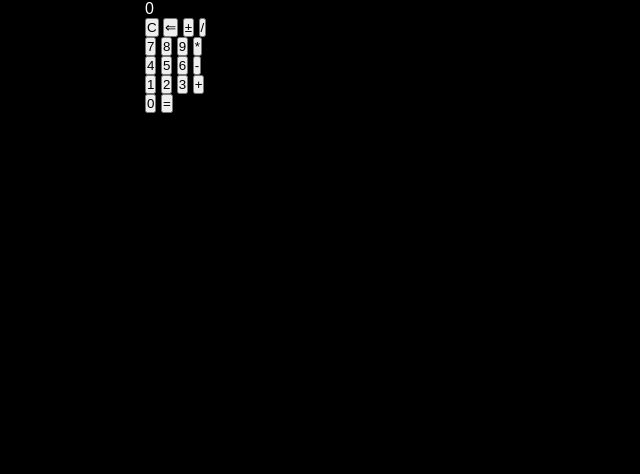
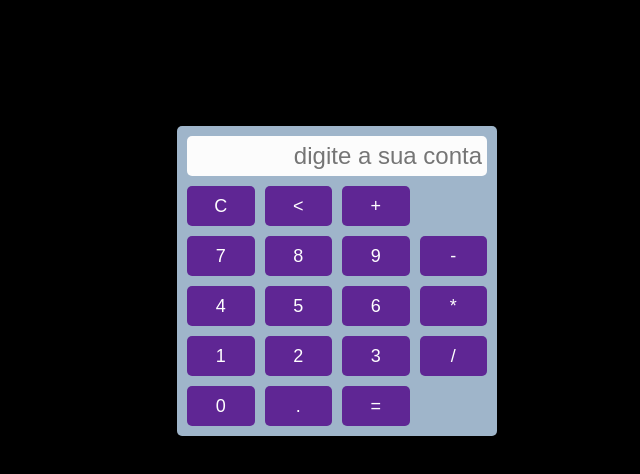
Before and after one commit to rafaelcardosodesouza/calculadoraJsCssHtml, a plain HTML site: page index.html in a window 1280 px wide. Shown: the whole page, without its empty margins (303-943 px from the left). Drawn offline with Linux system fonts and the light colour scheme.

Commit message:
refeito todos os arquivos, v2

```diff
--- a/index.html
+++ b/index.html
@@ -10,40 +10,29 @@
 </head>
 
 <body>
-  <div id="container">
 
-    <div class="screem">0</div>
-    <div class="calcButtons">
-      <div class="calcButtonsRow">
-        <button class="calcButtonTop">C</button>
-        <button class="calcButtonTop">⇐</button>
-        <button class="calcButtonTop">±</button>
-        <button class="calcButtonTop">/</button>
-      </div>
-      <div class="calcButtonsRow">
-        <button class="calcButton">7</button>
-        <button class="calcButton">8</button>
-        <button class="calcButton">9</button>
-        <button class="calcButton">*</button>
-      </div>
-      <div class="calcButtonsRow">
-        <button class="calcButton">4</button>
-        <button class="calcButton">5</button>
-        <button class="calcButton">6</button>
-        <button class="calcButton">-</button>
-      </div>
-      <div class="calcButtonsRow">
-        <button class="calcButton">1</button>
-        <button class="calcButton">2</button>
-        <button class="calcButton">3</button>
-        <button class="calcButton">+</button>
-      </div>
-      <div class="calcButtonsRow">
-        <button class="calcButtonBig">0</button>
-        <button class="calcButton">=</button>
-      </div>
-    </div>
+  <div class="calculator">
+    <input type="text" id="resultado" placeholder="digite a sua conta" disabled>
+    <button onclick="limpar()">C</button>
+    <button onclick="corrigir()"><</button>
+    <button onclick="insert('+')">+</button><br>
+    <button onclick="insert('7')">7</button>
+    <button onclick="insert('8')">8</button>
+    <button onclick="insert('9')">9</button>
+    <button onclick="insert('-')">-</button>
+    <button onclick="insert('4')">4</button>
+    <button onclick="insert('5')">5</button>
+    <button onclick="insert('6')">6</button>
+    <button onclick="insert('*')">*</button>
+    <button onclick="insert('1')">1</button>
+    <button onclick="insert('2')">2</button>
+    <button onclick="insert('3')">3</button>
+    <button onclick="insert('/')">/</button>
+    <button onclick="insert('0')">0</button>
+    <button onclick="insert('.')">.</button>
+    <button onclick="calcular()">=</button>
   </div>
+
   <script src="./resource/resource.js"></script>
 </body>
 
--- a/resource/resource.js
+++ b/resource/resource.js
@@ -1,38 +1,18 @@
-let runningTotal = 0;
-let buffer = "0";
-let previousOperator;
 
-const screm = document.querySelector(".screm");
+let result = document.getElementById('resultado');
 
-function buttonClick(value) {
-  isNaN(value) ? handleSymbol(value) : handleSymbol(value);
-  screen.innerText = buffer;
+function insert(char) {
+  result.value += char;
 }
 
-function handleSymbol(symbol) {
-  switch (symbol) {
-    case "C":
-      buffer = "0";
-      runnigTotal = 0;
-      break;
-    case "=":
-      if (previusOperator === null) return;
-      flushOperation(parseInt(buffer));
-      previousOperator = null;
-      buffer = runningTotal;
-      runningTotal = 0;
-      break;
-    case "⇐"
-    buffer.length === 1 ? buffer = '0' : buffer = buffer.substring(0, buffer.length - 1)
-      break;
-    case "±";
-      let num = parseInt(buffer);
-    if (num > 0 ){
-      buffer = num - (num * )
-    }
+function limpar() {
+  result.value = '';
+}
 
+function corrigir() {
+  result.value = result.value.slice(0, -1);
+}
 
-
-
-  }
+function calcular() {
+  result.value = eval(result.value);  // não é recomendado usar "eval"
 }
--- a/resource/style.css
+++ b/resource/style.css
@@ -1,30 +1,46 @@
-*, *::before, *::after{
-margin: 0;
-padding: 0;
-cursprt: default;
-box-sizing: inherit;
+body{
+  background: #000;
 }
-html{
-box-sizing: border-box;
-height 100%;
-color: #FFF;
+
+.calculator {
+  display: grid;
+  grid-template-columns: repeat(4, 1fr);
+  grid-gap: 10px;
+  padding: 10px;
+  background-color: #9fb5ca;
+  border-radius: 5px;
+  max-width: 300px;
+  margin: 10% auto;
 }
-body{
-background: #000;
-display: flex;
-font-family: sans-serif;
-font-display: swap;
- height: inherit;
-justify-content: center;
- align-items: center;
+
+.calculator input[type="text"] {
+  grid-column: 1 / span 4;
+  height: 40px;
+  font-size: 24px;
+  text-align: right;
+  padding: 5px;
+  box-sizing: border-box;
+  border: none;
+  border-radius: 5px;
+  background-color: #fcfcfc;
+  outline: none;
 }
-#container{
-  flex-basis: 30%;
-   height: 70%;
+
+.calculator button {
+  height: 40px;
+  font-size: 18px;
+  border-radius: 5px;
+  border: none;
+  background-color: #5f2694;
+  color: #fff;
+  cursor: pointer;
+  transition: background-color 0.5s;
 }
-.calcButton{
-  color: #000;
-  background: ;
-  bo
 
+.calculator button:hover {
+  background-color: #3e8e41;
 }
+
+.calculator button:active {
+  background-color: #168681;
+}
```
